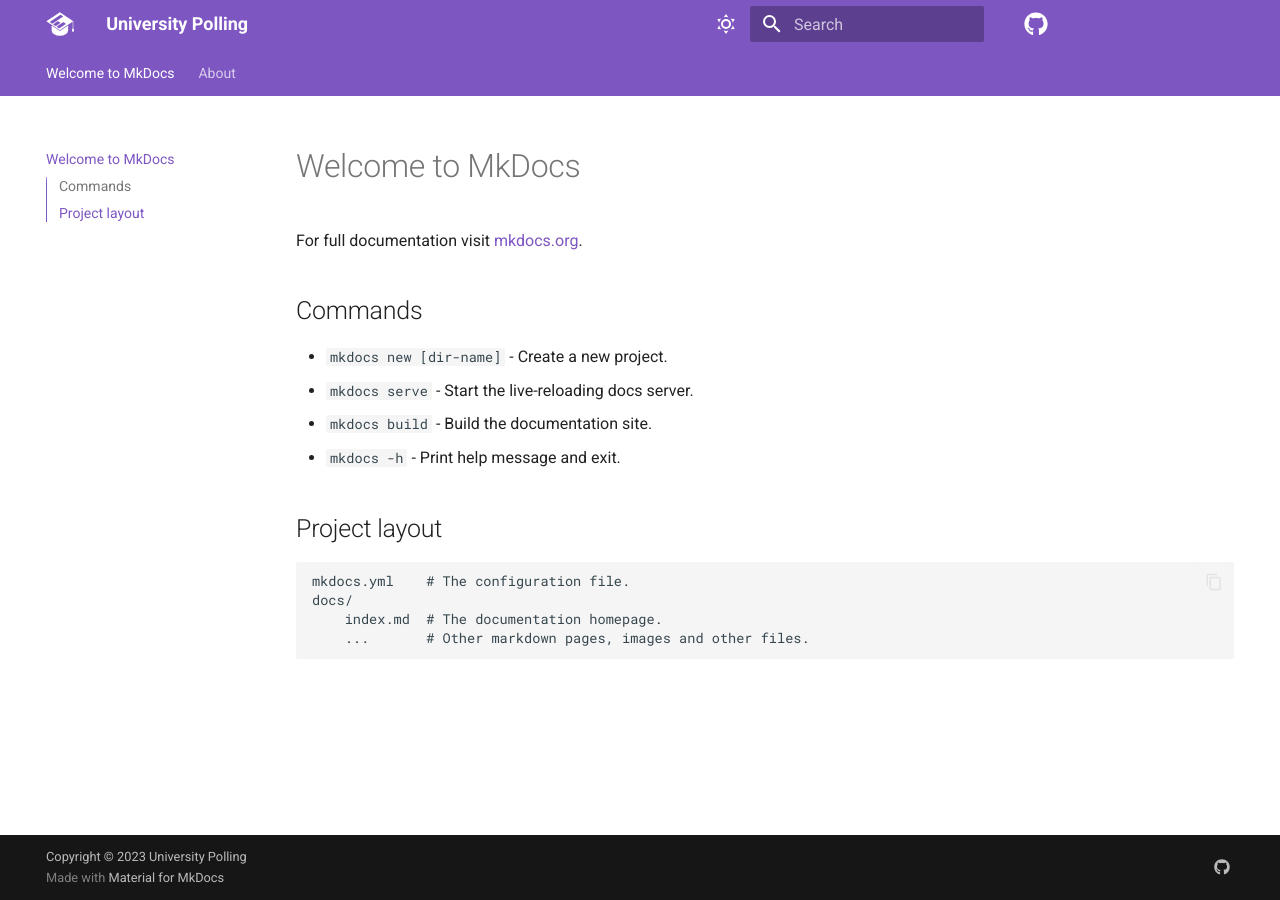
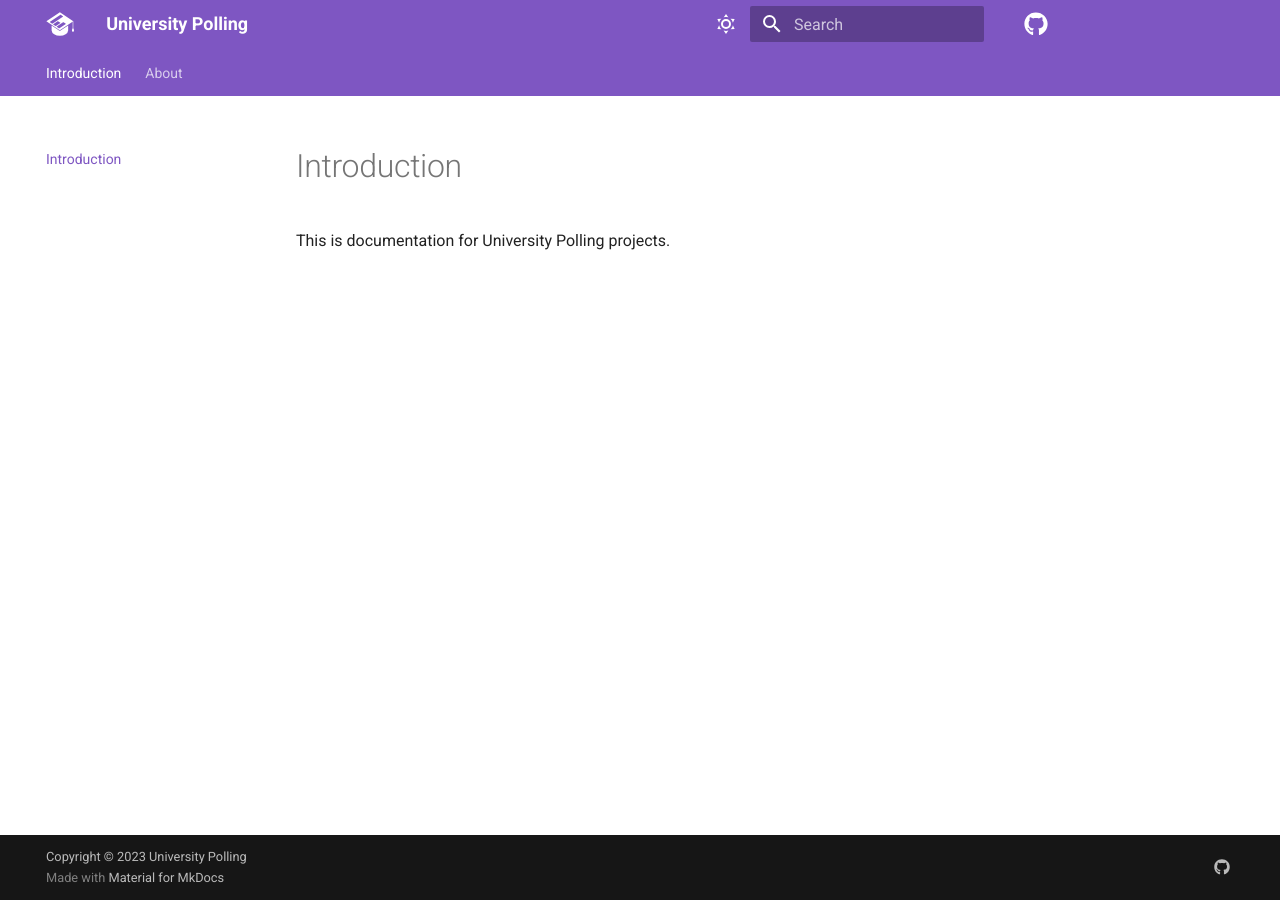
Before and after one commit to unipoll/API-Docs, an MkDocs documentation site: the page built from docs/index.md, in a window 1280 px wide. Built offline with MkDocs 1.6.1 and Material for MkDocs 9.7.7, drawn with Linux system fonts in a browser that asks for light colours.

Commit message:
Updated home page

```diff
--- a/docs/index.md
+++ b/docs/index.md
@@ -1,17 +1,3 @@
-# Welcome to MkDocs
+# Introduction
 
-For full documentation visit [mkdocs.org](https://www.mkdocs.org).
-
-## Commands
-
-* `mkdocs new [dir-name]` - Create a new project.
-* `mkdocs serve` - Start the live-reloading docs server.
-* `mkdocs build` - Build the documentation site.
-* `mkdocs -h` - Print help message and exit.
-
-## Project layout
-
-    mkdocs.yml    # The configuration file.
-    docs/
-        index.md  # The documentation homepage.
-        ...       # Other markdown pages, images and other files.
+This is documentation for University Polling projects.
```
